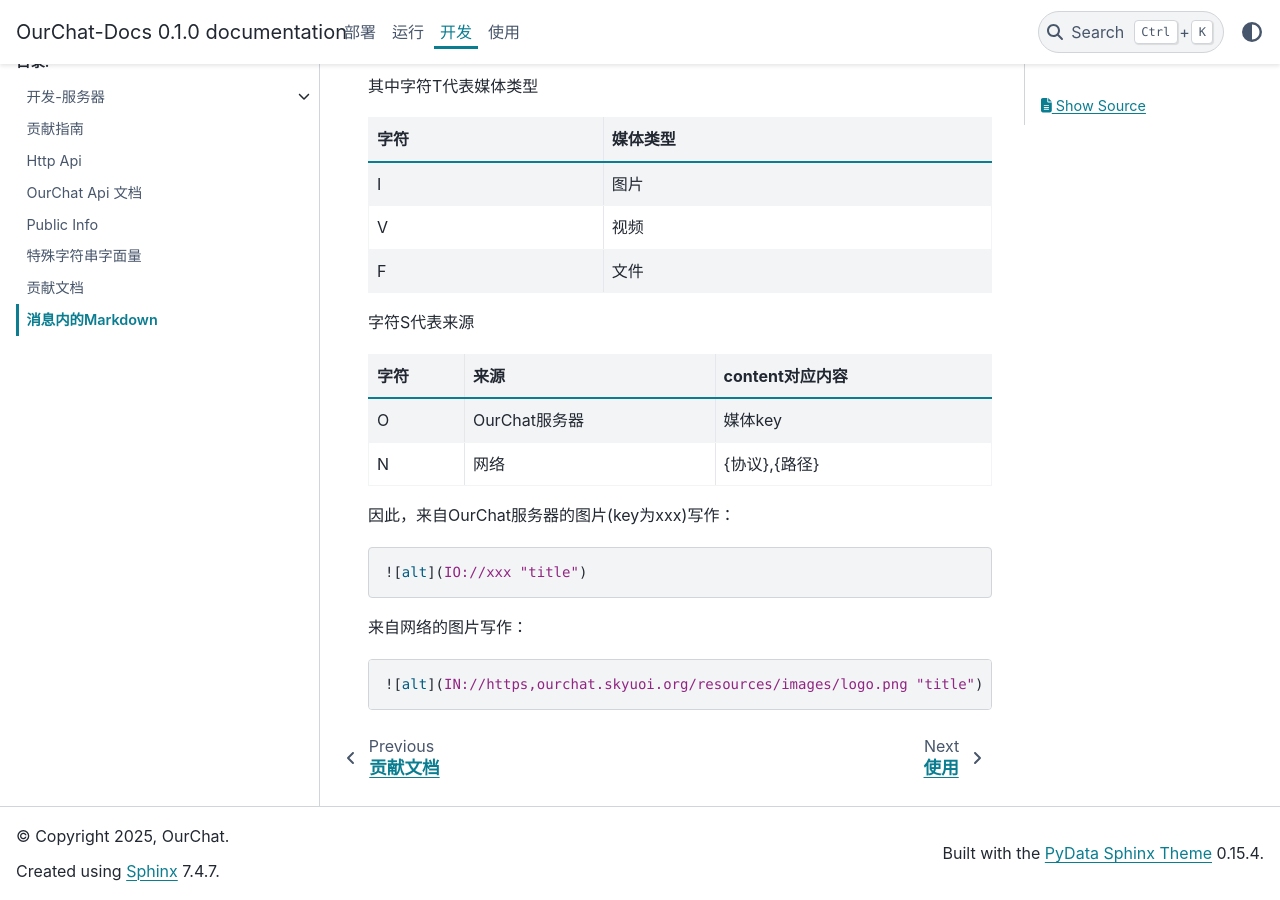
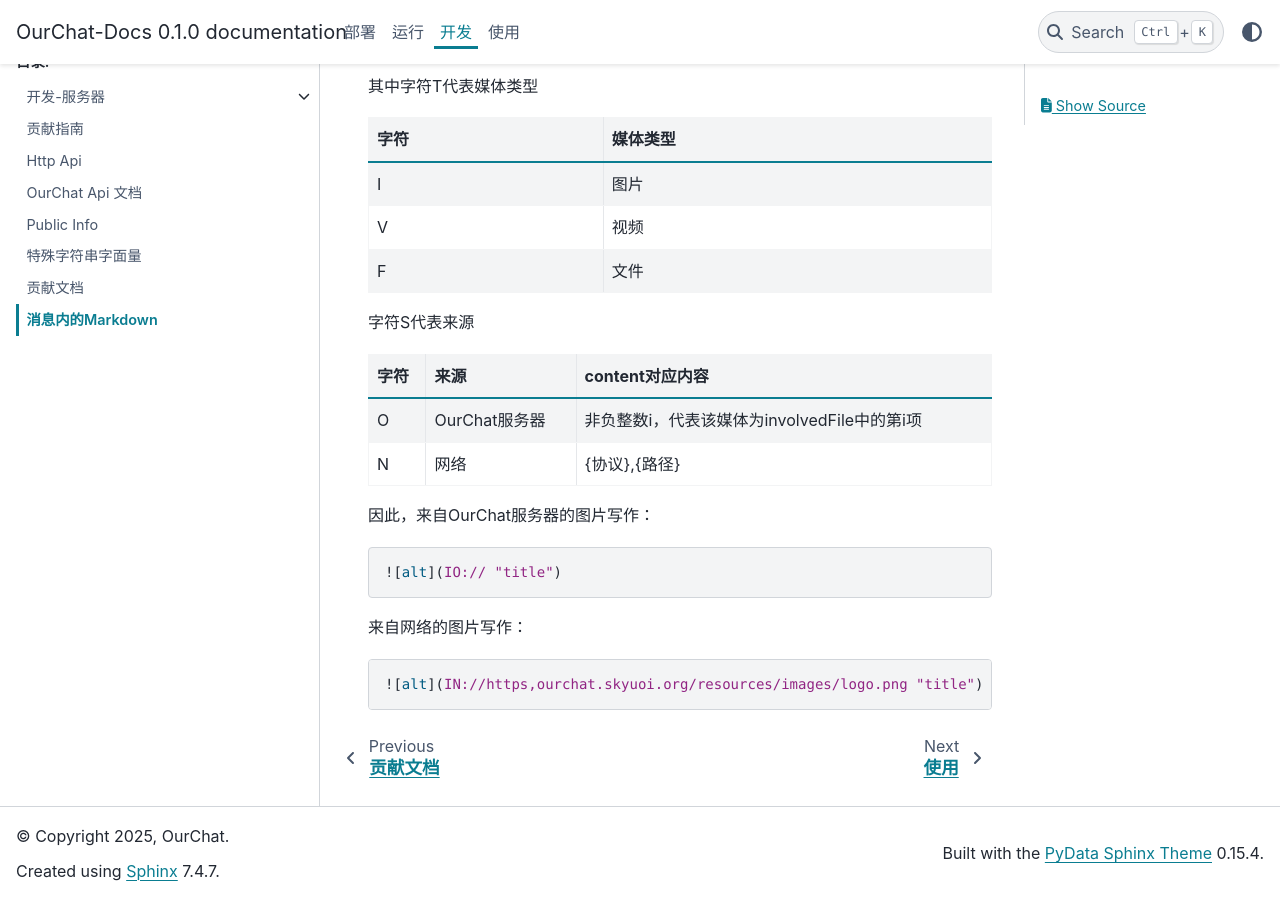
Before and after one commit to SkyUOI/OurChat-Docs, a Sphinx documentation site: the page built from docs/source/docs/development/markdown_in_msg.md, in a window 1280 px wide and 900 px high, scrolled down 665 px. Built offline with Sphinx 7.4.7 and the PyData theme 0.15.4, drawn with Linux system fonts in a browser that asks for light colours.

Commit message:
refactor format of mult-media msg

````diff
--- a/docs/source/docs/development/markdown_in_msg.md
+++ b/docs/source/docs/development/markdown_in_msg.md
@@ -31,15 +31,15 @@
 
 字符S代表来源
 
-|字符|     来源     |content对应内容|
-|:---|:-------------|:--------------|
-| O  | OurChat服务器|     媒体key   |
-| N  |      网络    | {协议},{路径} |
+|字符|     来源     |                content对应内容                        |
+|:---|:-------------|:------------------------------------------------------|
+| O  | OurChat服务器|非负整数i，代表该媒体为involvedFile中的第i项           |
+| N  |      网络    |                 {协议},{路径}                         |
 
-因此，来自OurChat服务器的图片(key为xxx)写作：
+因此，来自OurChat服务器的图片写作：
 
 ```markdown
-![alt](IO://xxx "title")
+![alt](IO:// "title")
 ```
 
 来自网络的图片写作：
````
Also changed, not shown: 1 other file.
